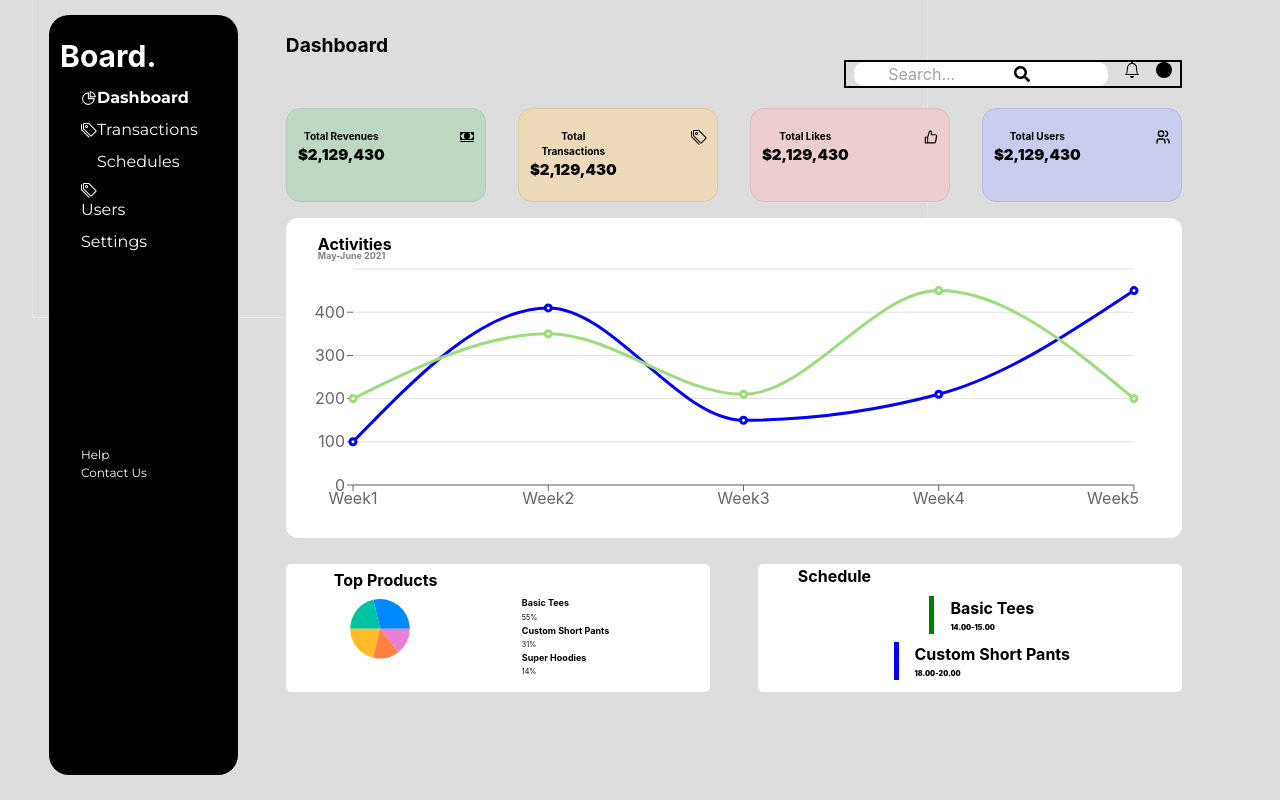
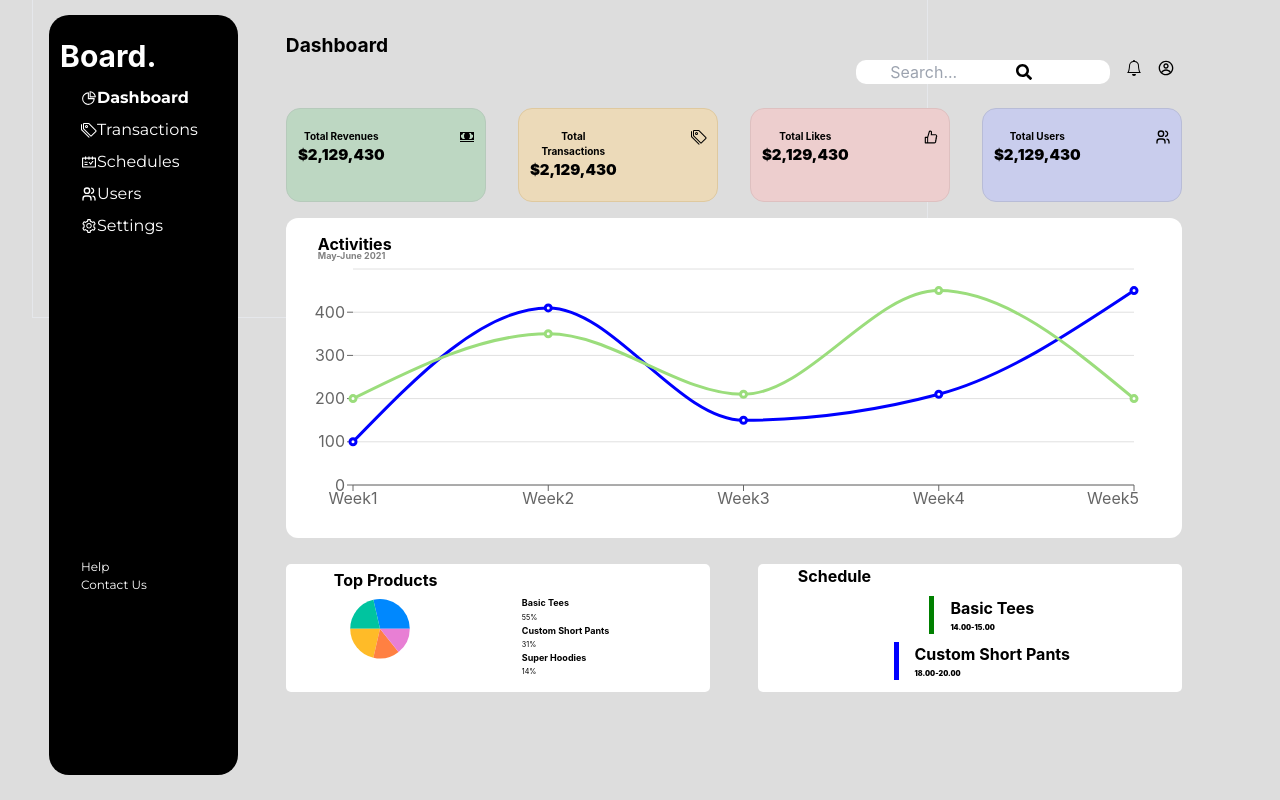
Before and after one commit to Prince-Deka/Listed, a React (Create React App) app: page /home in a window 1280 px wide. Built offline with nearby package versions, Linux system fonts and the light colour scheme.

Commit message:
icons updated

```diff
--- a/src/components/Dashboard/Dashboard.js
+++ b/src/components/Dashboard/Dashboard.js
@@ -8,18 +8,14 @@ import { AiOutlineLike } from 'react-icons/ai'
 import { TbUsers } from 'react-icons/tb'
 import { BsBell } from 'react-icons/bs'
 import {FaSearch} from 'react-icons/fa'
-import {BsFillCircleFill} from 'react-icons/bs'
+import {CgProfile} from 'react-icons/cg'
 
 function Dashboard() {
 
 
 
 
-  const widgets = [
-    {
-      title: "Total Transactions"
-    }
-  ]
+
 
   return (
     // added flex-inline in the first className
@@ -28,17 +24,17 @@ function Dashboard() {
 
         <div style={{ fontWeight: "700", fontSize: "1.2rem" }}>Dashboard</div>
 
-        <div className='right float-right flex justify-around'>
+        <div className=' float-right flex justify-around'>
 
           {/*search box  */}
-          <div className='mx-2 search-container'>
+          <div className='mx-2 search-container '>
             <input type="text" placeholder="       Search..." className="search-input" />
             <FaSearch className="search-icon" />
           </div>
 
           <div className='mx-2'> <BsBell /> </div>
 
-          <div className='profile mx-2'> <BsFillCircleFill/> </div>
+          <div className='profile mx-2'> <CgProfile/> </div>
         </div>
 
       </div>
--- a/src/components/Login/Login.js
+++ b/src/components/Login/Login.js
@@ -12,7 +12,7 @@ import {
 
 function Login() {
 
-    const [username, setUsername] = useState("a@a.com");
+    const [email, setEmail] = useState("a@a.com");
     const [password, setPassword] = useState("a");
 
     const navigate = useNavigate();
@@ -20,12 +20,15 @@ function Login() {
 
 
     const handleSubmit = async () => {
-        if (username === "admin@admin.com" && password === "admin") {
+        if (email === "admin@admin.com" && password === "admin") {
             navigate("/home");
             return;
         }
         else{
             alert(`Since the site is in developement phase, use credentials as\n email: admin@admin.com\n password: admin`)
+            // setUsername('admin@admin.com')
+            // setPassword('admin')
+
         }
     }
 
@@ -61,13 +64,13 @@ function Login() {
                                 {/* email div */}
                                 <div className='grid mx-3' >
                                     <label htmlFor="name">Email Address</label>
-                                    <input type="email" name='email' style={{ borderRadius: "6px", backgroundColor: "#e0d7d7", textAlign: "center" }} placeholder='email address' onChange={(e) => setUsername(e.target.value)} autoComplete="@a.com" autoFocus/>
+                                    <input type="email" name='email' id='email' style={{ borderRadius: "6px", backgroundColor: "#e0d7d7", textAlign: "center" }} placeholder='email address' onChange={(e) => setEmail(e.target.value)} autoFocus/>
                                 </div>
 
                                 {/* password div */}
                                 <div className='grid mx-3 lato-4'>
                                     <label htmlFor="name">Password</label>
-                                    <input type="password" name='password' style={{ borderRadius: "6px", backgroundColor: "#e0d7d7", textAlign: "center" }} placeholder='password' onChange={(e) => setPassword(e.target.value)} />
+                                    <input type="password" name='password' style={{ borderRadius: "6px", backgroundColor: "#e0d7d7", textAlign: "center" }} placeholder='password' onChange={(e) => setPassword(e.target.value)}/>
                                 </div>
 
                                 {/* forgot password div */}
--- a/src/components/Sidebar/Sidebar.js
+++ b/src/components/Sidebar/Sidebar.js
@@ -2,7 +2,9 @@ import React from 'react'
 import './Sidebar.css'
 import {AiOutlinePieChart} from 'react-icons/ai'
 import {BsTags} from 'react-icons/bs'
-import {GrSchedules} from 'react-icons/gr'
+import {AiOutlineSetting} from 'react-icons/ai'
+import {TbUsers} from 'react-icons/tb'
+import {AiOutlineSchedule} from 'react-icons/ai'
 
 
 
@@ -18,13 +20,13 @@ function Sidebar() {
                 <div className='submenus align-items-center space-between space-y-2 ' style={{ marginLeft: "2rem", marginTop: "-7.5rem", fontFamily: "'Montserrat', sans-serif", fontSize: "1rem" }}>
                     <div className='submenu1 text-white flex items-center ' style={{fontWeight:"700"}} ><AiOutlinePieChart /><span>Dashboard</span></div>
                     <div className='submenu1 text-white flex items-center'>  <BsTags/><span>Transactions</span></div>
-                    <div className='submenu1 text-white flex items-center' ><GrSchedules/><span>Schedules</span></div>
-                    <div className='submenu1 text-white flex-stretch items-center' > <BsTags/> <span>Users</span></div>
-                    <div className='submenu1 text-white items-center'><h3>Settings</h3></div>
+                    <div className='submenu1 text-white flex items-center' ><AiOutlineSchedule/><span>Schedules</span></div>
+                    <div className='submenu1 text-white flex items-center' > <TbUsers/> <span>Users</span></div>
+                    <div className='submenu1 text-white flex items-center'> <AiOutlineSetting/> <h3>Settings</h3></div>
 
 
                     {/* bottom part */}
-                    <div className='font-thin' style={{marginTop:"12rem", fontSize:"12px",}}>
+                    <div className='font-thin flex-inline' style={{marginTop:"20rem", fontSize:"12px",}}>
                         <h5>Help</h5>
                         <h4>Contact Us</h4>
                     </div>
--- a/src/index.js
+++ b/src/index.js
@@ -7,11 +7,11 @@ import { BrowserRouter } from "react-router-dom";
 
 const root = ReactDOM.createRoot(document.getElementById('root'));
 root.render(
-  <React.StrictMode>
+
     <BrowserRouter>
       <App />
     </BrowserRouter>
-  </React.StrictMode>
+
 );
 
 // If you want to start measuring performance in your app, pass a function
```
